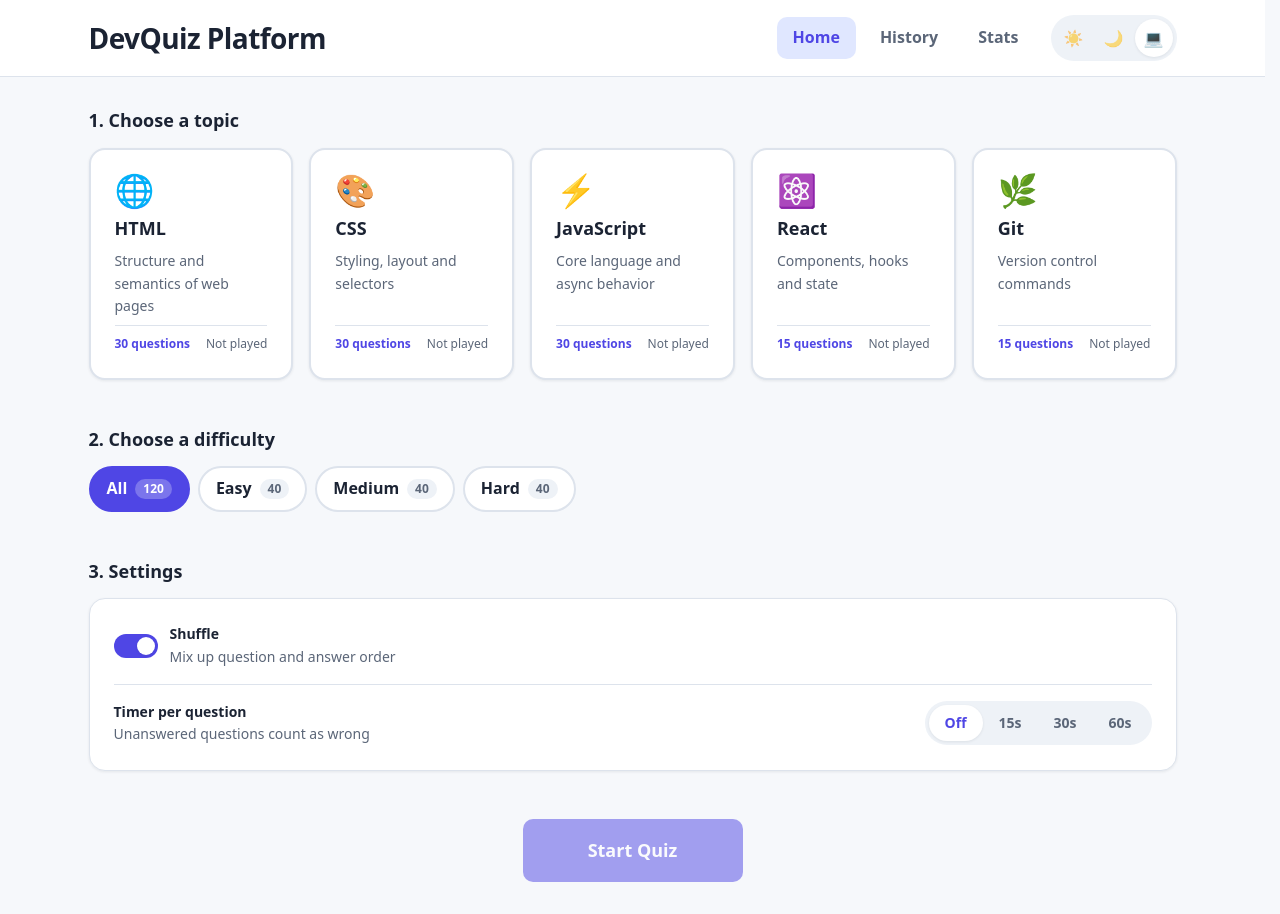
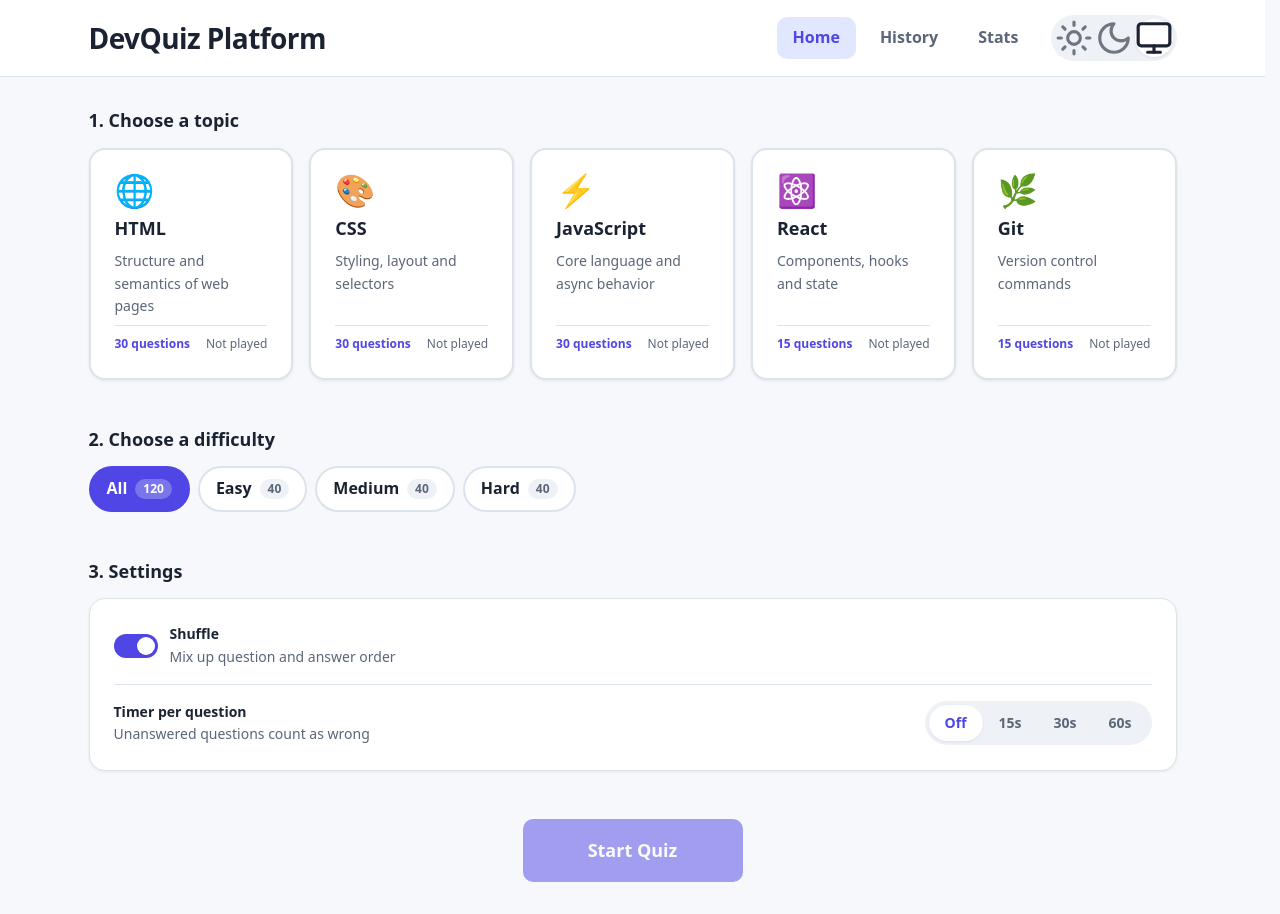
Before and after one commit to sieve-dev-sudo/dev-quiz-platform, a React (Vite) app: page / in a window 1280 px wide. Built offline with nearby package versions, Linux system fonts and the light colour scheme.

Commit message:
feat: replace theme emoji with SVG icons

```diff
--- a/src/components/ThemeToggle.jsx
+++ b/src/components/ThemeToggle.jsx
@@ -1,10 +1,62 @@
 import { useTheme } from '../hooks/useTheme'
 import './ThemeToggle.css'
 
+function Icon({ children }) {
+  return (
+    <svg
+      className="theme-icon"
+      viewBox="0 0 24 24"
+      fill="none"
+      stroke="currentColor"
+      strokeWidth="2"
+      strokeLinecap="round"
+      strokeLinejoin="round"
+      aria-hidden="true"
+      focusable="false"
+    >
+      {children}
+    </svg>
+  )
+}
+
+function SunIcon() {
+  return (
+    <Icon>
+      <circle cx="12" cy="12" r="4" />
+      <path d="M12 2v2" />
+      <path d="M12 20v2" />
+      <path d="M4.93 4.93l1.41 1.41" />
+      <path d="M17.66 17.66l1.41 1.41" />
+      <path d="M2 12h2" />
+      <path d="M20 12h2" />
+      <path d="M6.34 17.66l-1.41 1.41" />
+      <path d="M19.07 4.93l-1.41 1.41" />
+    </Icon>
+  )
+}
+
+function MoonIcon() {
+  return (
+    <Icon>
+      <path d="M12 3a6 6 0 0 0 9 9 9 9 0 1 1-9-9z" />
+    </Icon>
+  )
+}
+
+function MonitorIcon() {
+  return (
+    <Icon>
+      <rect x="2" y="3" width="20" height="14" rx="2" />
+      <path d="M8 21h8" />
+      <path d="M12 17v4" />
+    </Icon>
+  )
+}
+
 const THEME_OPTIONS = [
-  { id: 'light', icon: '☀️', label: 'Light' },
-  { id: 'dark', icon: '🌙', label: 'Dark' },
-  { id: 'system', icon: '💻', label: 'System' },
+  { id: 'light', label: 'Light', Icon: SunIcon },
+  { id: 'dark', label: 'Dark', Icon: MoonIcon },
+  { id: 'system', label: 'System', Icon: MonitorIcon },
 ]
 
 function ThemeToggle() {
@@ -12,21 +64,21 @@ function ThemeToggle() {
 
   return (
     <div className="theme-toggle" role="radiogroup" aria-label="Color theme">
-      {THEME_OPTIONS.map((option) => {
-        const isSelected = theme === option.id
+      {THEME_OPTIONS.map(({ id, label, Icon: OptionIcon }) => {
+        const isSelected = theme === id
 
         return (
           <button
-            key={option.id}
+            key={id}
             type="button"
             role="radio"
             aria-checked={isSelected}
-            aria-label={`${option.label} theme`}
-            title={option.label}
+            aria-label={`${label} theme`}
+            title={label}
             className={isSelected ? 'theme-option selected' : 'theme-option'}
-            onClick={() => setTheme(option.id)}
+            onClick={() => setTheme(id)}
           >
-            <span aria-hidden="true">{option.icon}</span>
+            <OptionIcon />
           </button>
         )
       })}
```
